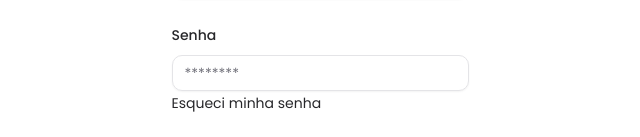
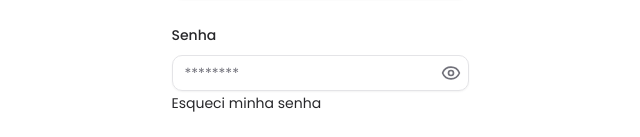
Before and after one commit to Cavalheiro-S/split-money, a Next.js app: page /sign-in in a window 1280 px wide. Shown: the part 355-492 px from the top of the page, without its empty margins (320-960 px from the left). Built offline with nearby package versions, Linux system fonts and the light colour scheme.

Commit message:
feat: added show password

```diff
--- a/components/login-form.tsx
+++ b/components/login-form.tsx
@@ -4,7 +4,7 @@ import { Button } from "@/components/ui/button"
 import { Input } from "@/components/ui/input"
 import { cn } from "@/lib/utils"
 import { zodResolver } from "@hookform/resolvers/zod"
-import { GalleryVerticalEnd, Loader } from "lucide-react"
+import { Eye, EyeClosed, GalleryVerticalEnd, Loader } from "lucide-react"
 import Link from "next/link"
 import { useRouter } from "next/navigation"
 import { useForm } from "react-hook-form"
@@ -13,6 +13,7 @@ import { z } from "zod"
 import { Form, FormControl, FormField, FormItem, FormLabel, FormMessage } from "./ui/form"
 import { STORAGE_KEYS } from "@/consts/storage"
 import { AuthExceptions } from "@/enums/exceptions/auth"
+import { useState } from "react"
 
 const formSchema = z.object({
   email: z
@@ -29,7 +30,7 @@ export function LoginForm({
   className,
   ...props
 }: LoginFormProps) {
-
+  const [showPassword, setShowPassword] = useState(false)
   const router = useRouter()
   const form = useForm({
     resolver: zodResolver(formSchema),
@@ -55,7 +56,7 @@ export function LoginForm({
       if (data.error?.code === AuthExceptions.InvalidInput) {
         toast.error("Email ou senha inválidos")
       }
-      else{
+      else {
         toast.error("Falha ao realizar login")
       }
 
@@ -111,7 +112,13 @@ export function LoginForm({
                   <FormItem>
                     <FormLabel>Senha</FormLabel>
                     <FormControl>
-                      <Input placeholder="********" type="password" {...field} />
+                      <div className="relative">
+                        <Input placeholder="********" type={showPassword ? "text" : "password"} {...field} />
+                        {showPassword
+                          ? <EyeClosed onClick={() => setShowPassword(false)} className="h-5 w-5 text-muted-foreground right-0 absolute top-0 m-2 cursor-pointer" />
+                          : <Eye onClick={() => setShowPassword(true)} className="h-5 w-5 text-muted-foreground right-0 absolute top-0 m-2 cursor-pointer" />
+                        }
+                      </div>
                     </FormControl>
                     <Link
                       href="#"
```
